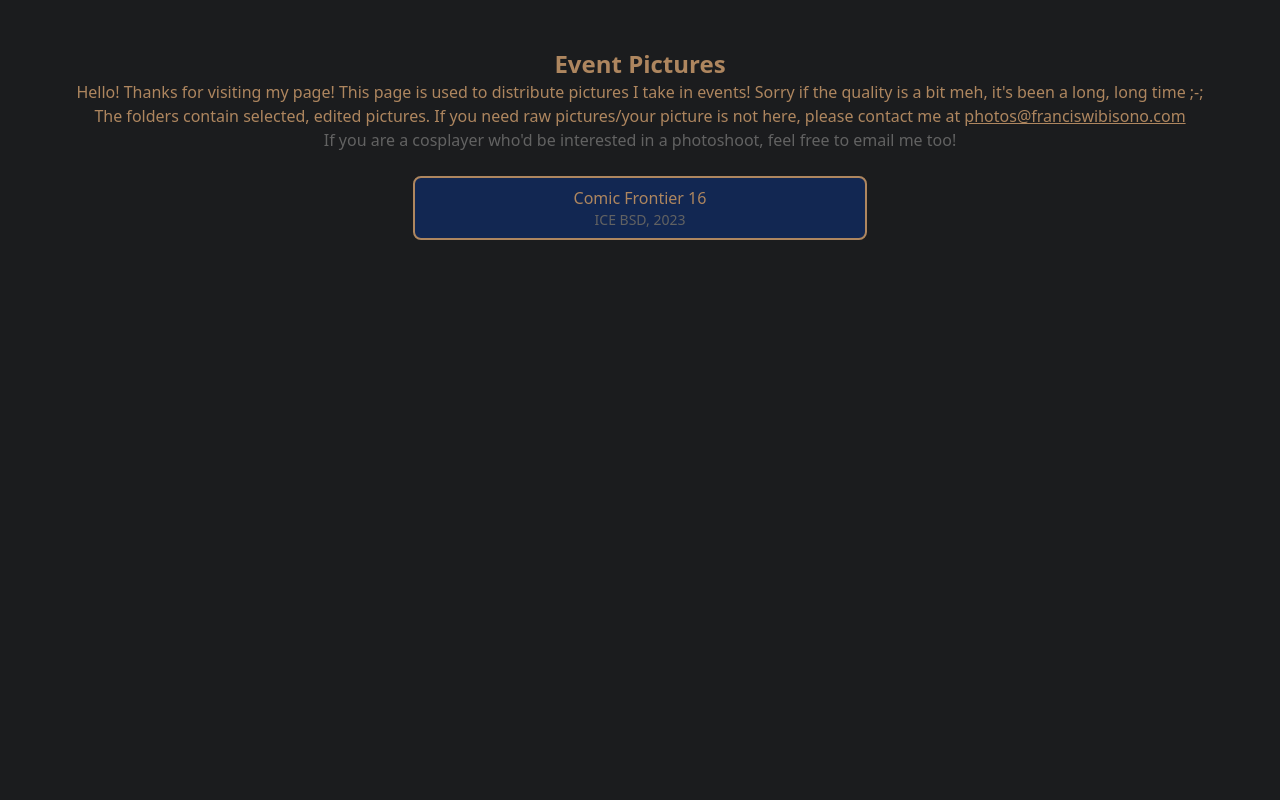
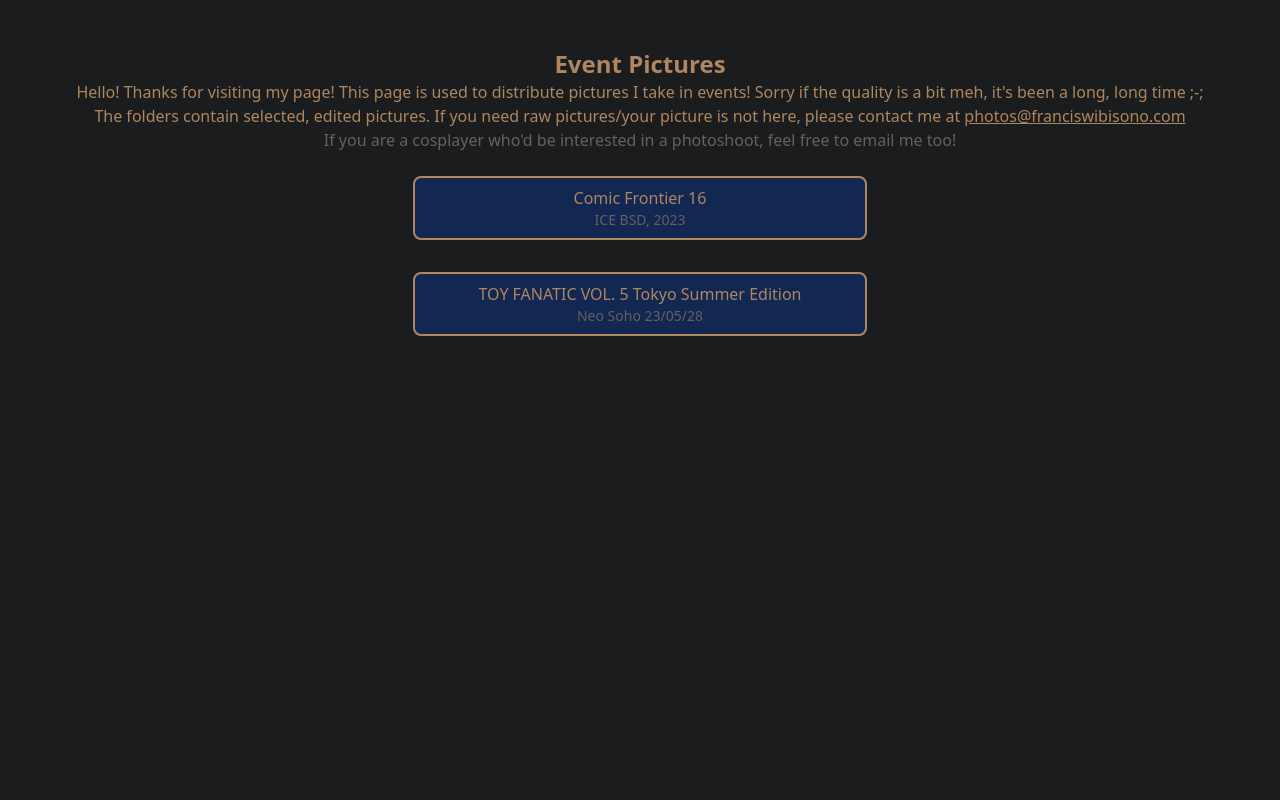
Before and after one commit to fwibisono87/fwibisono87, a SvelteKit app: page /photos in a window 1280 px wide. Shown: the top 800 px of the page. Built offline with nearby package versions, Linux system fonts and the light colour scheme.

Commit message:
Update +page.svelte

```diff
--- a/src/routes/photos/+page.svelte
+++ b/src/routes/photos/+page.svelte
@@ -6,6 +6,11 @@
 			name: 'Comic Frontier 16',
 			location: 'ICE BSD, 2023',
 			link: 'https://drive.google.com/drive/folders/1-QeC0MVD0k-x2ilYAgux25QO4q8HcByv?usp=share_link'
+		},
+		{
+			name: 'TOY FANATIC VOL. 5 Tokyo Summer Edition',
+			location: 'Neo Soho 23/05/28',
+			link: 'https://drive.google.com/drive/folders/1tp6gV8MvWwrR5qrB4E5lfZBsEjDIsx4O?usp=drive_link'
 		}
 	];
 </script>
```
